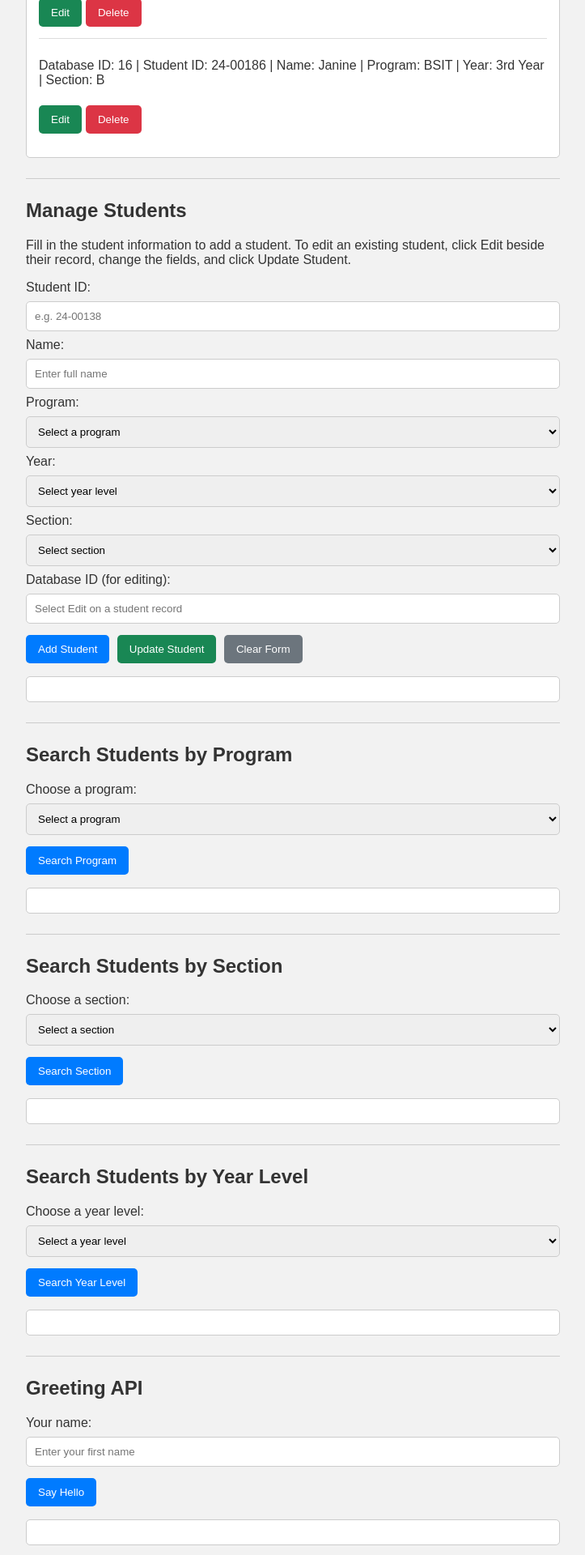
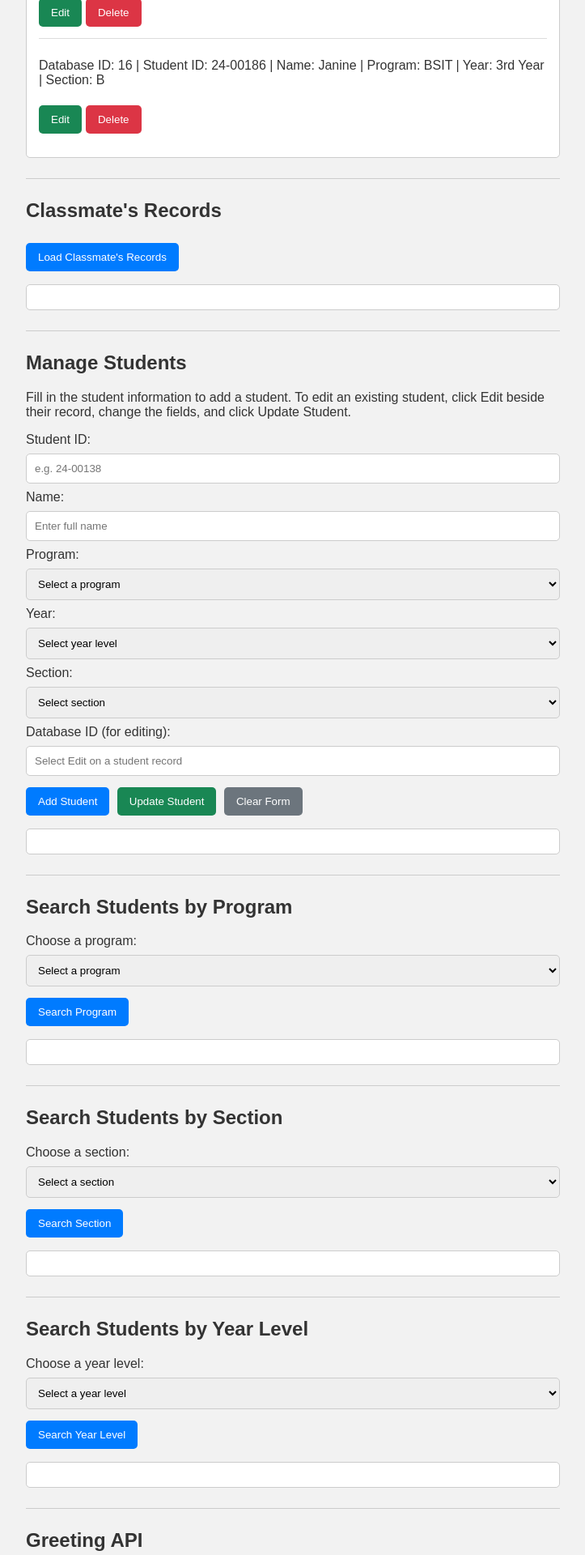
Before and after one commit to magarsojarellkris-byte/Jarellkrismagarso, a Flask app: page / in a window 1280 px wide. Shown: the part 1264-3184 px from the top of the page at 81% size, without its empty margins (278-1001 px from the left). Run offline with Flask 3, Linux system fonts and the light colour scheme; data comes from the database, SQL or seed files in the repository.

Commit message:
Classmate students api

```diff
--- a/app.py
+++ b/app.py
@@ -1,9 +1,11 @@
 
+
+from flask import Flask, jsonify, request, render_template
+from flask_cors import CORS
 import sqlite3
-from flask import Flask, jsonify, request, render_template
 
 app = Flask(__name__)
-
+CORS(app)
 
 def get_db_connection():
     conn = sqlite3.connect('students.db')
--- a/templates/index.html
+++ b/templates/index.html
@@ -73,7 +73,8 @@
         #programResults,
         #sectionResults,
         #yearResults,
-        #saveResult {
+        #saveResult,
+        #classmateRecords {
             background-color: white;
             padding: 15px;
             margin-top: 10px;
@@ -140,6 +141,19 @@
         </button>
 
         <div id="studentList" aria-live="polite"></div>
+    </div>
+
+    <hr>
+
+    <!-- Classmate's Records -->
+    <div class="section">
+        <h2>Classmate's Records</h2>
+
+        <button type="button" onclick="loadClassmateRecords()">
+            Load Classmate's Records
+        </button>
+
+        <div id="classmateRecords" aria-live="polite"></div>
     </div>
 
     <hr>
@@ -856,6 +870,65 @@
             }
         }
 
+        // Classmate's Records API
+        // Replace this URL with your classmate's actual deployed API URL.
+        const classmateAPI = "https://janinepagmanoja.onrender.com/api/students";
+
+        async function loadClassmateRecords() {
+            const output = document.getElementById("classmateRecords");
+            output.textContent = "Loading classmate's records...";
+
+            try {
+                const response = await fetch(classmateAPI);
+                let data;
+
+                try {
+                    data = await response.json();
+                } catch {
+                    throw new Error("The classmate API did not return valid JSON.");
+                }
+
+                if (!response.ok) {
+                    throw new Error(data.error || "Failed to retrieve classmate's records.");
+                }
+
+                console.log(data);
+                output.replaceChildren();
+
+                if (!Array.isArray(data) || data.length === 0) {
+                    output.textContent = "No classmate records found.";
+                    return;
+                }
+
+                data.forEach(student => {
+                    const record = document.createElement("div");
+                    record.className = "student-record";
+
+                    const details = document.createElement("p");
+                    details.textContent =
+                        "Database ID: " + (student.id ?? "N/A") +
+                        " | Student ID: " + (student.student_id ?? "N/A") +
+                        " | Name: " + (student.name ?? "N/A") +
+                        " | Program: " + (student.program ?? "N/A") +
+                        " | Year: " + (student.year ?? student.year_level ?? "N/A") +
+                        " | Section: " + (student.section ?? "N/A");
+
+                    record.appendChild(details);
+                    output.appendChild(record);
+                });
+            } catch (error) {
+                console.error("Unable to load classmate records:", error);
+                output.replaceChildren();
+
+                const message = document.createElement("p");
+                message.className = "error";
+                message.textContent =
+                    "Unable to load classmate's records. Check the API URL and CORS settings. " +
+                    (error.message || "");
+                output.appendChild(message);
+            }
+        }
+
         // Automatically load students when the page opens
         document.addEventListener("DOMContentLoaded", loadStudents);
     </script>
```
